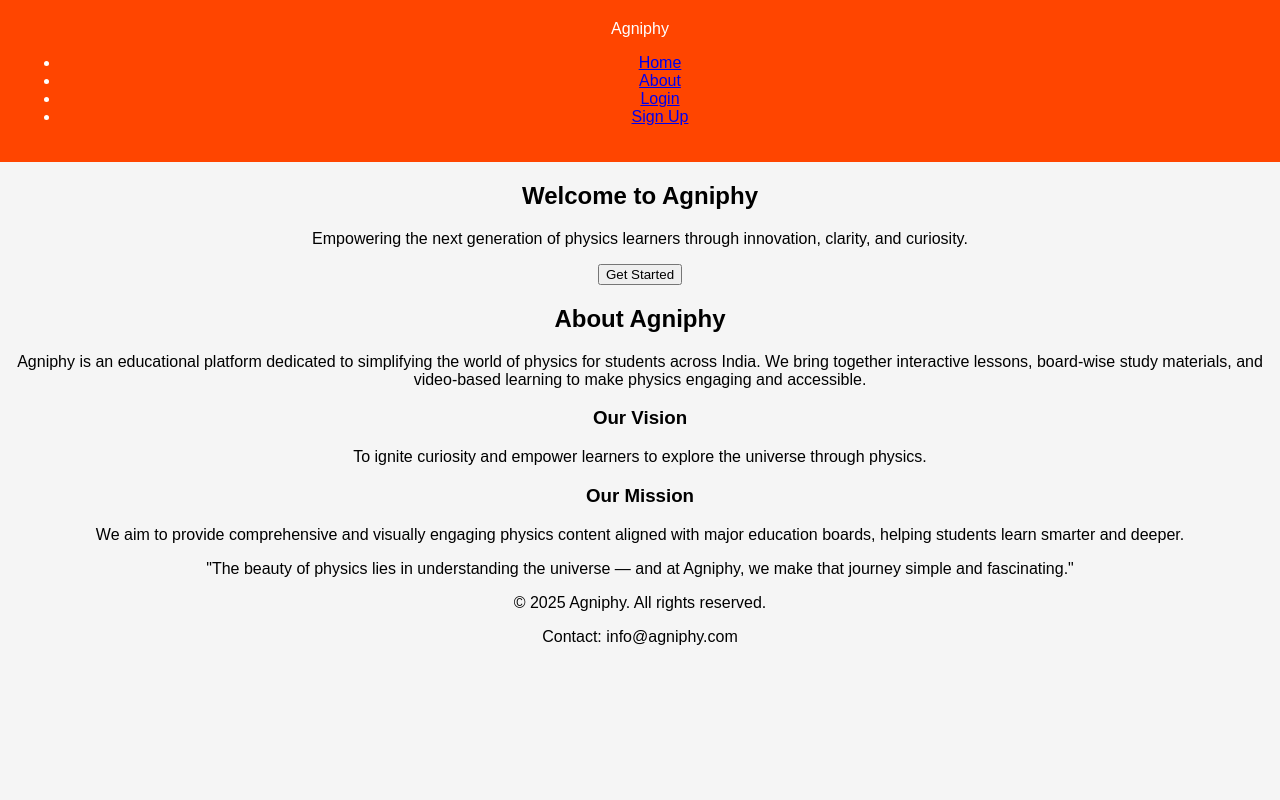
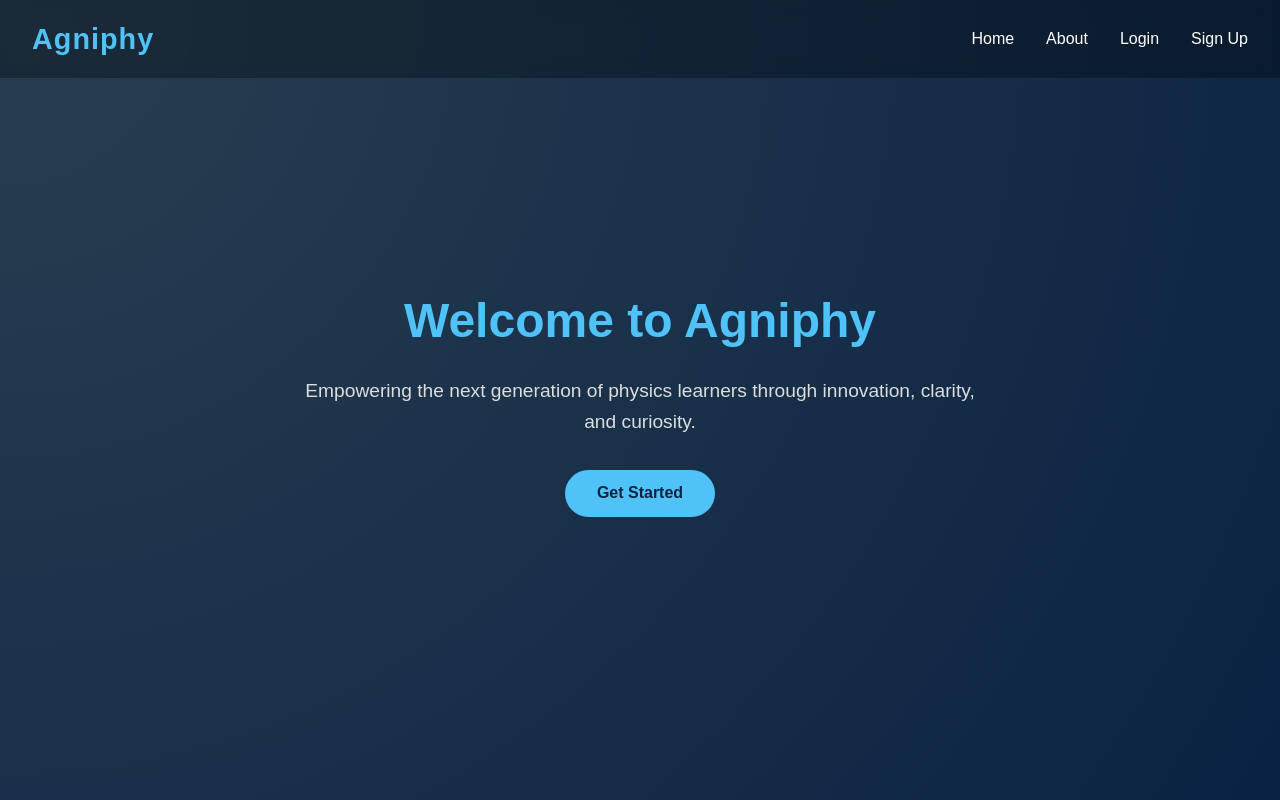
Before and after one commit to dodo2725/agniphy, a plain HTML site: page website/index.html in a window 1280 px wide. Shown: the top 800 px of the page. Drawn offline with Linux system fonts and the light colour scheme.

Commit message:
Update style.css

```diff
--- a/website/style.css
+++ b/website/style.css
@@ -1,17 +1,181 @@
-body {
-  font-family: Arial, sans-serif;
-  text-align: center;
+/* === GLOBAL STYLES === */
+* {
   margin: 0;
   padding: 0;
-  background-color: #f5f5f5;
+  box-sizing: border-box;
+  font-family: "Poppins", sans-serif;
 }
 
-header {
-  background-color: #ff4500;
-  color: white;
-  padding: 20px;
+body {
+  background: linear-gradient(135deg, #0f2027, #203a43, #2c5364);
+  color: #fff;
+  line-height: 1.6;
+  overflow-x: hidden;
 }
 
-main {
-  padding: 40px;
+/* === NAVIGATION BAR === */
+header {
+  background: rgba(0, 0, 0, 0.3);
+  backdrop-filter: blur(10px);
+  padding: 1rem 2rem;
+  position: fixed;
+  width: 100%;
+  top: 0;
+  left: 0;
+  z-index: 1000;
 }
+
+.navbar {
+  display: flex;
+  align-items: center;
+  justify-content: space-between;
+}
+
+.logo {
+  font-size: 1.8rem;
+  font-weight: 700;
+  color: #4fc3f7;
+  letter-spacing: 1px;
+}
+
+.nav-links {
+  list-style: none;
+  display: flex;
+  gap: 2rem;
+}
+
+.nav-links a {
+  text-decoration: none;
+  color: #fff;
+  transition: 0.3s ease;
+  font-weight: 500;
+}
+
+.nav-links a:hover {
+  color: #4fc3f7;
+}
+
+/* === HERO SECTION === */
+.hero {
+  height: 100vh;
+  display: flex;
+  align-items: center;
+  justify-content: center;
+  text-align: center;
+  background: radial-gradient(circle at top left, #283e51, #0a2342);
+  padding: 2rem;
+  animation: fadeIn 1s ease-in;
+}
+
+.hero-content {
+  max-width: 700px;
+  animation: slideUp 1s ease forwards;
+}
+
+.hero h1 {
+  font-size: 3rem;
+  color: #4fc3f7;
+  margin-bottom: 1rem;
+}
+
+.hero p {
+  font-size: 1.2rem;
+  color: #ddd;
+  margin-bottom: 2rem;
+}
+
+.cta {
+  background: #4fc3f7;
+  border: none;
+  padding: 0.9rem 2rem;
+  border-radius: 30px;
+  font-size: 1rem;
+  font-weight: 600;
+  color: #0a2342;
+  cursor: pointer;
+  transition: 0.3s ease;
+}
+
+.cta:hover {
+  background: #81d4fa;
+}
+
+/* === ABOUT SECTION === */
+.about {
+  padding: 6rem 2rem;
+  text-align: center;
+  background: #16222a;
+}
+
+.about h2 {
+  font-size: 2rem;
+  color: #4fc3f7;
+  margin-bottom: 1rem;
+}
+
+.about p {
+  max-width: 800px;
+  margin: 0 auto 2rem auto;
+  color: #ccc;
+}
+
+.about h3 {
+  color: #81d4fa;
+  margin-bottom: 0.5rem;
+}
+
+.vision, .mission {
+  margin-bottom: 2rem;
+}
+
+.inspiration {
+  font-style: italic;
+  font-size: 1.1rem;
+  color: #b3e5fc;
+  border-left: 3px solid #4fc3f7;
+  padding-left: 1rem;
+  margin-top: 2rem;
+}
+
+/* === FOOTER === */
+footer {
+  background: #0b141a;
+  text-align: center;
+  padding: 1.5rem;
+  font-size: 0.9rem;
+  color: #aaa;
+}
+
+footer p {
+  margin: 0.3rem 0;
+}
+
+/* === ANIMATIONS === */
+@keyframes fadeIn {
+  from { opacity: 0; }
+  to { opacity: 1; }
+}
+
+@keyframes slideUp {
+  from { transform: translateY(40px); opacity: 0; }
+  to { transform: translateY(0); opacity: 1; }
+}
+
+/* === RESPONSIVE DESIGN === */
+@media (max-width: 768px) {
+  .nav-links {
+    display: none;
+  }
+
+  .hero h1 {
+    font-size: 2.3rem;
+  }
+
+  .hero p {
+    font-size: 1rem;
+  }
+
+  .about p {
+    font-size: 0.95rem;
+  }
+}
```
